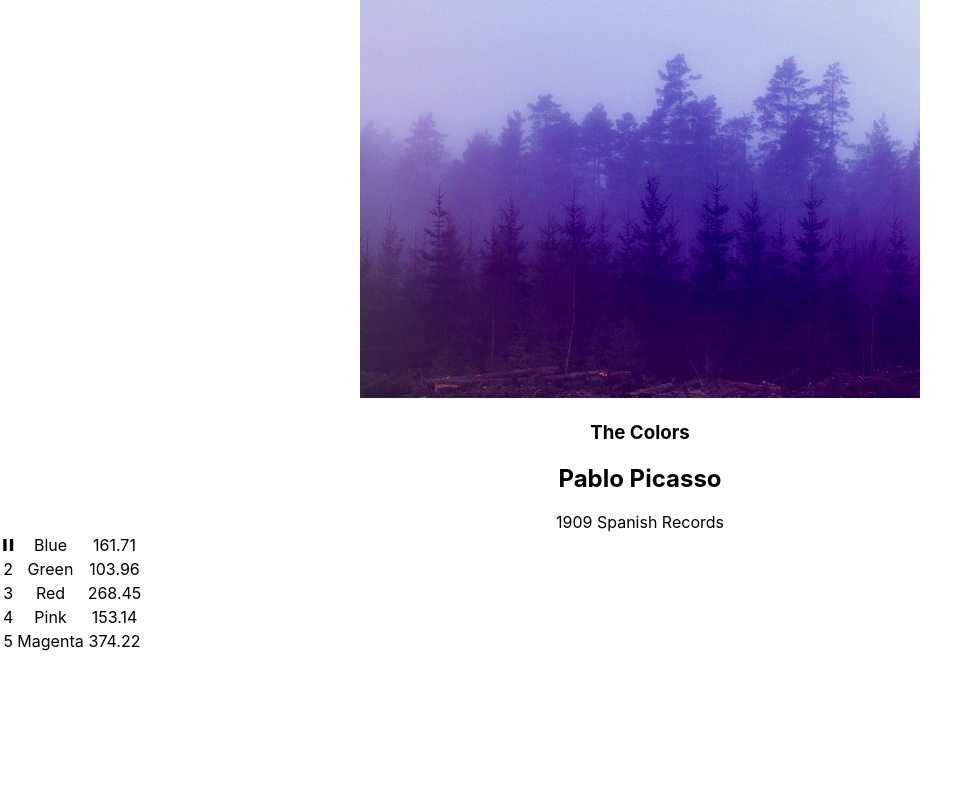
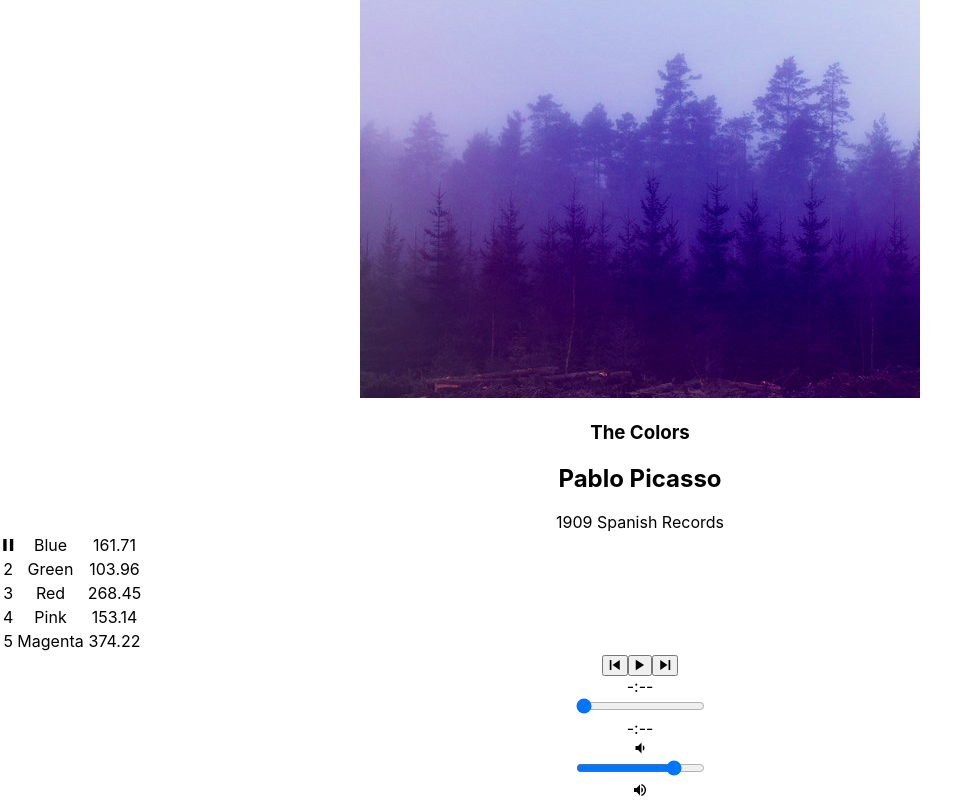
Before and after one commit to MrKettles/bloc-jams-react, a React (Create React App) app: page /album/the-colors in a window 1280 px wide. Shown: the part 264-1064 px from the top of the page, without its empty margins (0-980 px from the left). Before the commit the page ends 918 px from the top, so only its background shows below. Built offline with nearby package versions, Linux system fonts and the light colour scheme.

Commit message:
Player Bar Buttons Checkpoint - Added player bar w/buttons & prev functionality

```diff
--- a/src/components/Album.js
+++ b/src/components/Album.js
@@ -1,5 +1,6 @@
 import React, { Component } from 'react';
 import albumData from './../data/albums';
+import PlayerBar from './PlayerBar';
 
 class Album extends Component {
 	constructor(props){
@@ -87,6 +88,24 @@
 		}
 	}
 
+	handlePrevClick(){
+		const currentIndex = this.state.album.songs.findIndex(song => this.state.currentSong === song);
+		const newIndex = Math.max(0, currentIndex - 1);
+		const newSong = this.state.album.songs[newIndex];
+		this.setSong(newSong);
+		this.play();
+	}
+
+	// The following is how I coded the function before I looked at the Bloc solution.
+	// Wasn't sure if there was a reason that one would be preferable over the other.
+	// handlePrevClick(){
+	// 	let newIndex = this.state.album.songs.findIndex(song => song === this.state.currentSong) - 1;
+	// 	if (newIndex >= 0){
+	// 		this.setSong(this.state.album.songs[newIndex]);
+	// 		if(this.state.isPlaying) this.play();
+	// 	}
+	// }
+
 	render(){
 		return (
 			<section className='album'>
@@ -114,6 +133,12 @@
 						)}
 					</tbody>
 				</table>
+				<PlayerBar
+					isPlaying={this.state.isPlaying}
+					currentSong={this.state.currentSong}
+					handleSongClick={() => this.handleSongClick(this.state.currentSong)}
+					handlePrevClick={() => this.handlePrevClick()}
+				/>
 			</section>
 		)
 	}
--- /dev/null
+++ b/src/components/PlayerBar.js
@@ -0,0 +1,33 @@
+import React, { Component } from 'react';
+
+class PlayerBar extends Component {
+	render(){
+		return (
+			<section className='player-bar'>
+				<section id='buttons'>
+					<button id='previous' onClick={this.props.handlePrevClick}>
+						<span className='ion-md-skip-backward'></span>
+					</button>
+					<button id='play-pause' onClick={this.props.handleSongClick} >
+						<span className={this.props.isPlaying ? 'ion-md-pause' : 'ion-md-play'}></span>
+					</button>
+					<button id='next'>
+						<span className='ion-md-skip-forward'></span>
+					</button>
+				</section>
+				<section id='time-control'>
+					<div className='current-time'>-:--</div>
+					<input type='range' className='seek-bar' value='0' />
+					<div className='total-time'>-:--</div>
+				</section>
+				<section id='volume-control'>
+					<div className='icon ion-md-volume-low'></div>
+					<input type='range' className='seek-bar' value='80' />
+					<div className='icon ion-md-volume-high'></div>
+				</section>
+			</section>
+		);
+	}
+}
+
+export default PlayerBar;
```
